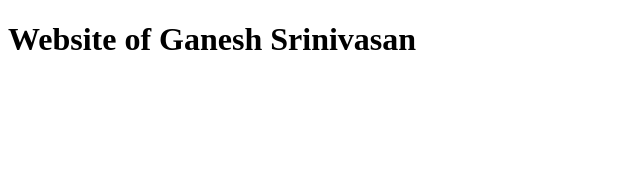
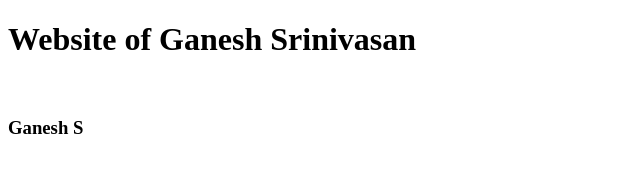
Before and after one commit to ganeshsprofessional/ganeshsrinivasan, a plain HTML site: page index.html in a window 1280 px wide. Shown: the whole page, without its empty margins (0-640 px from the left). Drawn offline with Linux system fonts and the light colour scheme.

Commit message:
added name

```diff
--- a/index.html
+++ b/index.html
@@ -6,6 +6,7 @@
     <title>Ganesh Srinivasan</title>
 </head>
 <body>
-    <h1>Website of Ganesh Srinivasan</h1>
+    <h1>Website of Ganesh Srinivasan<br><br></h1>
+    <h3>Ganesh S</h3>
 </body>
 </html>
```
